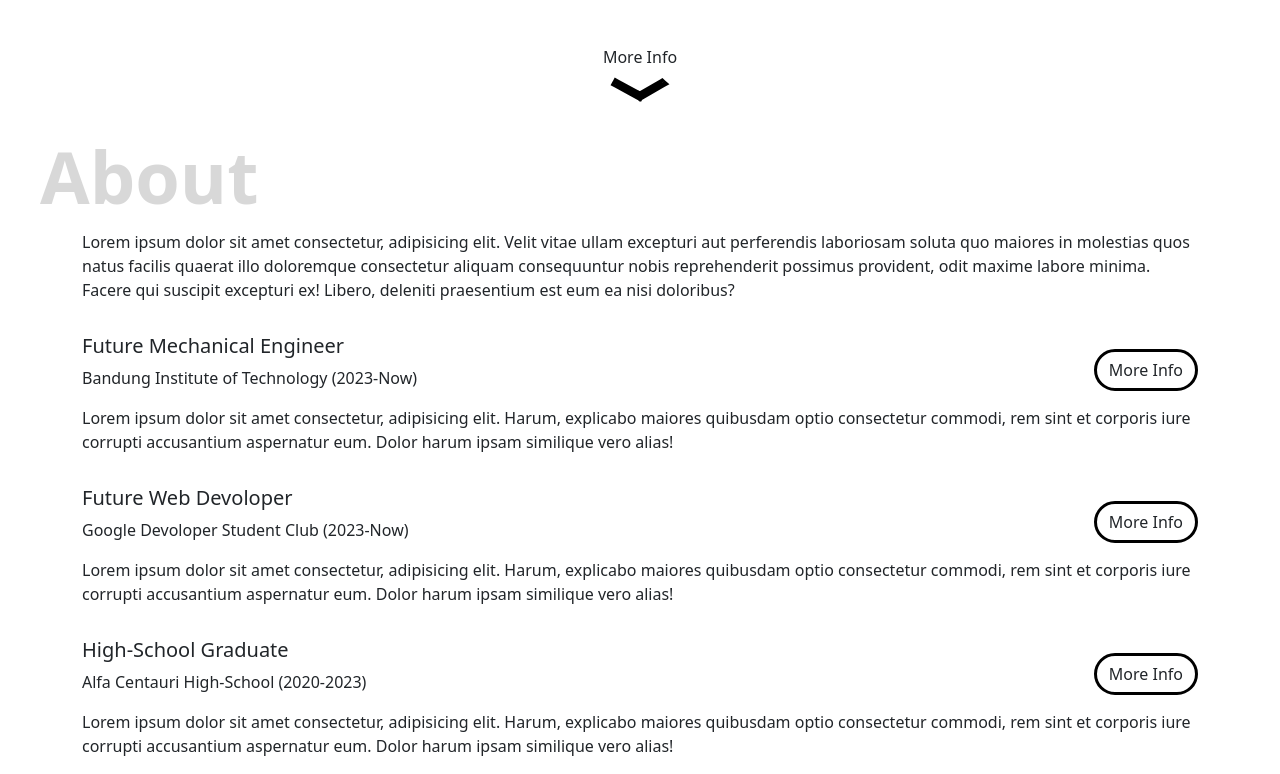
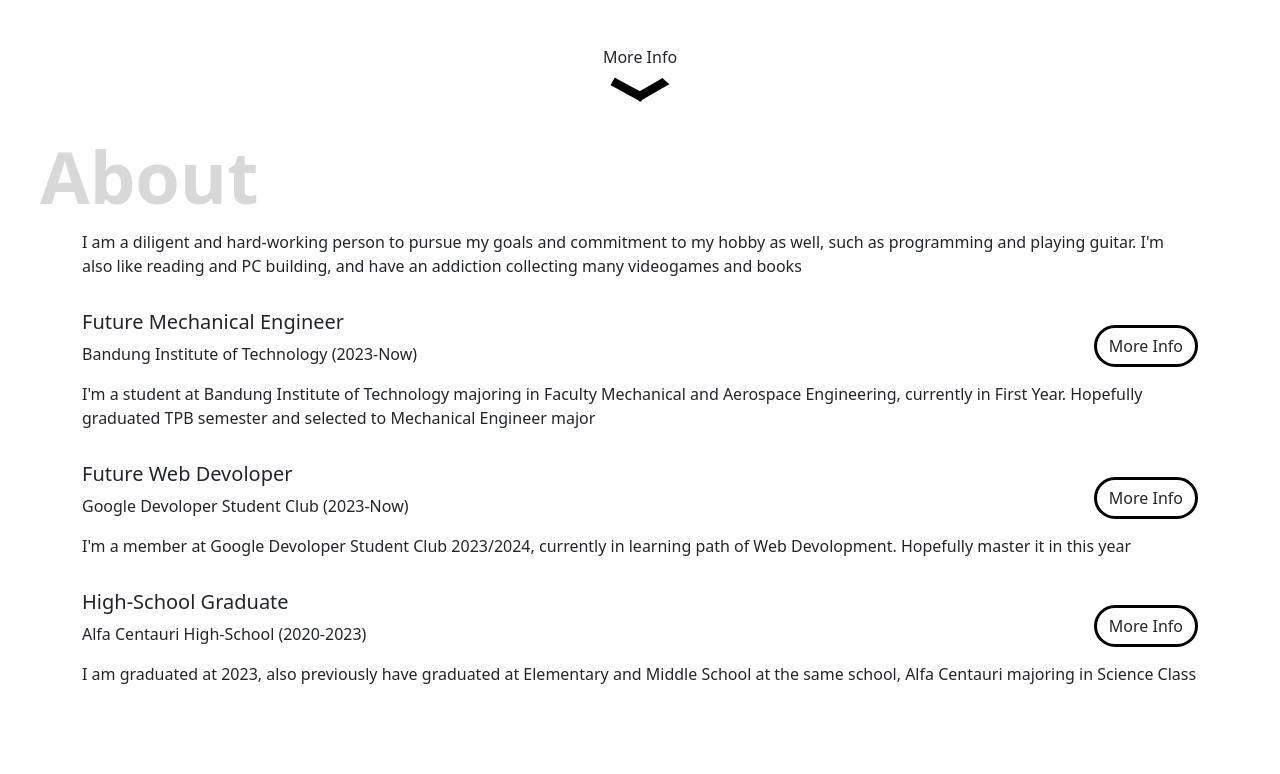
Before and after one commit to EnvoyX/Portfolio, a plain HTML site: page index.html in a window 1280 px wide. Shown: the part 627-1401 px from the top of the page. After the commit the page ends 1329 px from the top, so only its background shows below. Drawn offline with nearby package versions, Linux system fonts and the light colour scheme.

Commit message:
updated section About

```diff
--- a/index.html
+++ b/index.html
@@ -53,7 +53,7 @@
     </section>
 
     <section id="about" class="about container">
-        <p>Lorem ipsum dolor sit amet consectetur, adipisicing elit. Velit vitae ullam excepturi aut perferendis laboriosam soluta quo maiores in molestias quos natus facilis quaerat illo doloremque consectetur aliquam consequuntur nobis reprehenderit possimus provident, odit maxime labore minima. Facere qui suscipit excepturi ex! Libero, deleniti praesentium est eum ea nisi doloribus?</p>
+        <p>I am a diligent and hard-working person to pursue my goals and commitment to my hobby as well, such as programming and playing guitar. I'm also like reading and PC building, and have an addiction collecting many videogames and books</p>
         <div class="about-exp">
             <div class="about-exp-item">
                 <div class="about-exp-item-header">
@@ -63,7 +63,7 @@
                     </div>
                     <button class="btn button" onclick="toggleDetail(event)">More Info</button>
                 </div>
-                <p class="about-exp-item-header-detail">Lorem ipsum dolor sit amet consectetur, adipisicing elit. Harum, explicabo maiores quibusdam optio consectetur commodi, rem sint et corporis iure corrupti accusantium aspernatur eum. Dolor harum ipsam similique vero alias!</p>
+                <p class="about-exp-item-header-detail">I'm a student at Bandung Institute of Technology majoring in Faculty Mechanical and Aerospace Engineering, currently in First Year. Hopefully graduated TPB semester and selected to Mechanical Engineer major </p>
             </div>
             <div class="about-exp-item">
                 <div class="about-exp-item-header">
@@ -73,7 +73,7 @@
                     </div>
                     <button class="btn button" onclick="toggleDetail(event)">More Info</button>
                 </div>
-                <p class="about-exp-item-header-detail">Lorem ipsum dolor sit amet consectetur, adipisicing elit. Harum, explicabo maiores quibusdam optio consectetur commodi, rem sint et corporis iure corrupti accusantium aspernatur eum. Dolor harum ipsam similique vero alias!</p>
+                <p class="about-exp-item-header-detail">I'm a member at Google Devoloper Student Club 2023/2024, currently in learning path of Web Devolopment. Hopefully master it in this year</p>
             </div>
             <div class="about-exp-item">
                 <div class="about-exp-item-header">
@@ -83,7 +83,7 @@
                     </div>
                     <button class="btn button" onclick="toggleDetail(event)">More Info</button>
                 </div>
-                <p class="about-exp-item-header-detail">Lorem ipsum dolor sit amet consectetur, adipisicing elit. Harum, explicabo maiores quibusdam optio consectetur commodi, rem sint et corporis iure corrupti accusantium aspernatur eum. Dolor harum ipsam similique vero alias!</p>
+                <p class="about-exp-item-header-detail">I am graduated at 2023, also previously have graduated at Elementary and Middle School at the same school, Alfa Centauri majoring in Science Class</p>
             </div>
         </div>
     </section>
```
